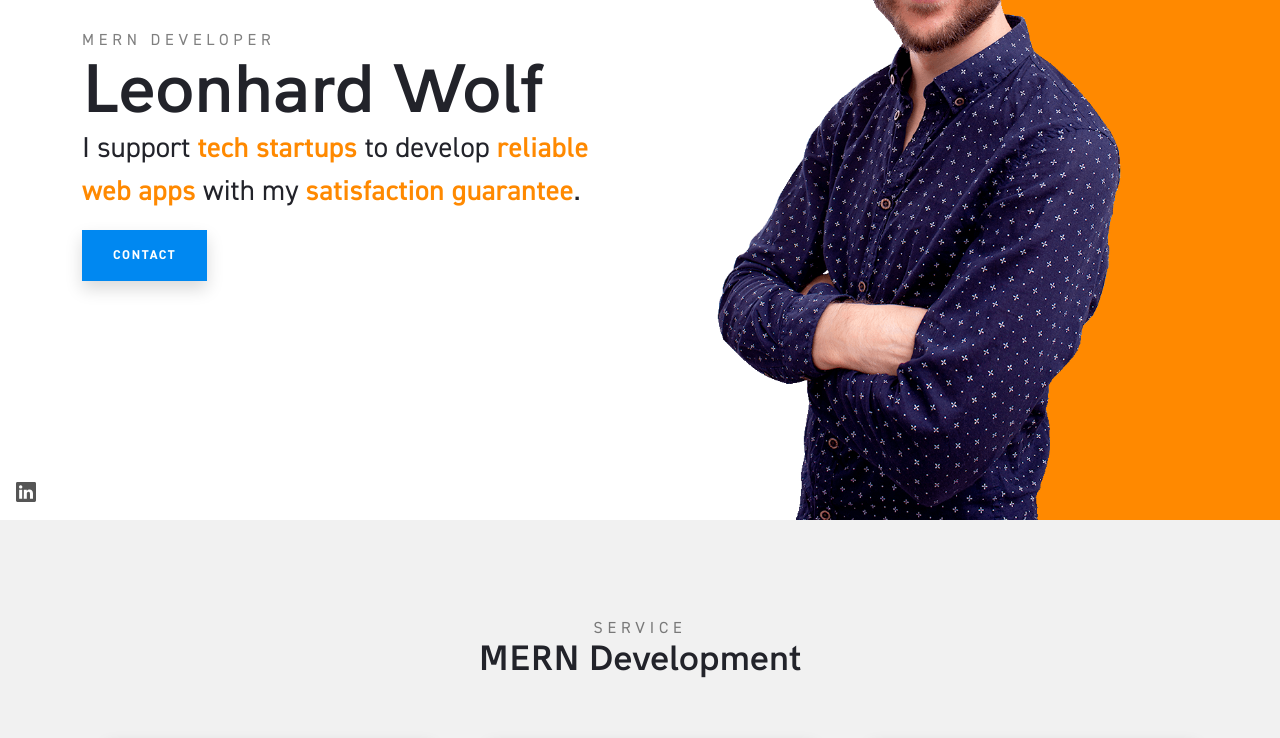
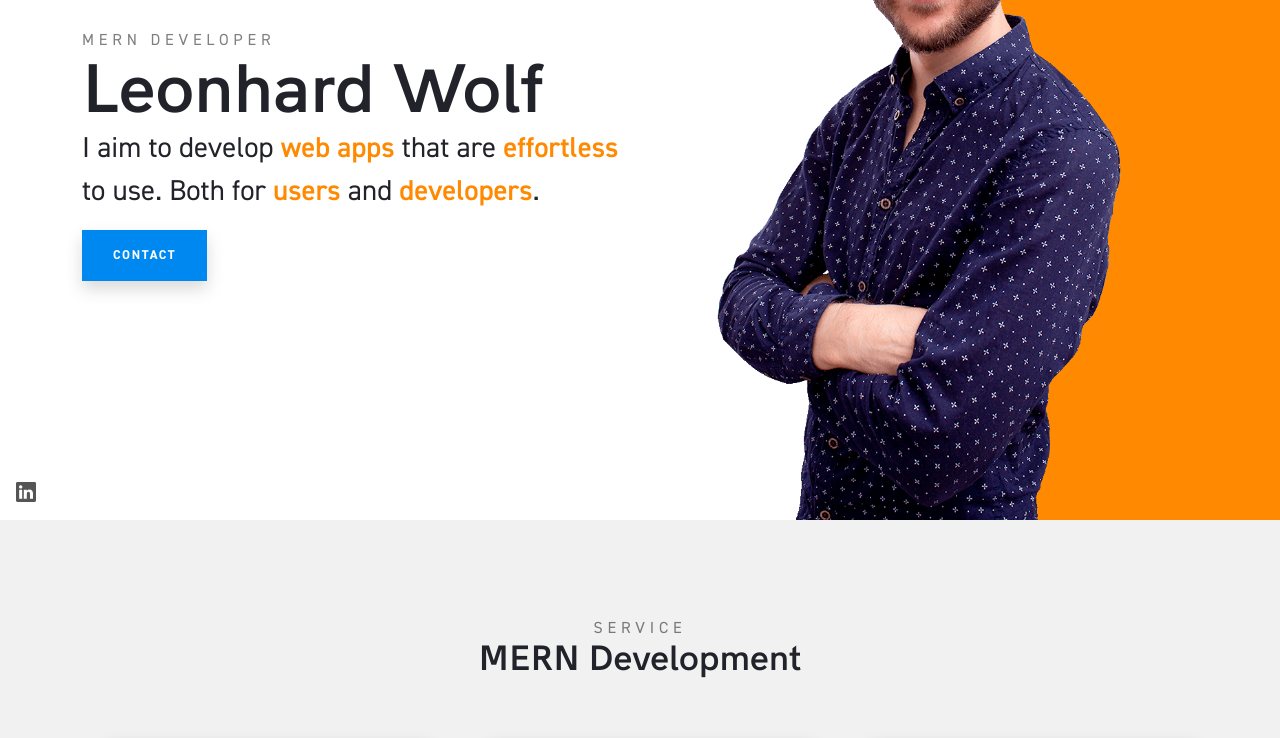
Before and after one commit to LeonhWolf/LWWebdevMarketingWebsite, a React (Create React App) app in the folder web-client/: page / in a window 1280 px wide. Shown: the part 280-1018 px from the top of the page. Built offline with nearby package versions, Linux system fonts and the light colour scheme.

Commit message:
Updated texts to focus on employment.

```diff
--- a/web-client/src/i18n/de.ts
+++ b/web-client/src/i18n/de.ts
@@ -26,22 +26,24 @@ const hero: IHero = {
   bigTitle: "Leonhard Wolf",
   contactButtonText: "Kontakt",
   bodyText: {
-    plain1: "Ich unterstütze",
-    bold1: "Tech Startups",
-    plain2: "bei der Entwicklung",
-    bold2: "zuverlässiger Web Apps",
-    plain3: "durch meine",
-    bold3: "Zufriedenheitsgarantie",
+    plain1: "Mein Ziel ist es, ",
+    bold1: "Web Apps",
+    plain2: " zu entwickeln, die ",
+    bold2: "intuitiv",
+    plain3: " zu verwenden sind. Sowohl für ",
+    bold3: "Nutzer",
+    plain4: " als auch für ",
+    bold4: "Entwickler",
   },
 };
 
 const service: IService = {
   smallTitle: "Service",
   bigTitle: "MERN Entwicklung",
-  satisfactionGuarantee: {
-    title: "Zufriedenheitsgarantie",
+  effortlessWebApps: {
+    title: "Intuitive Web-Apps",
     bodyText:
-      "Ich bin davon überzeugt, dass qualitativ hochwertige Software das Fundament für erfolgreiche SaaS/PaaS Unternehmen ist. Deshalb entscheiden der Kunde und ich zusammen, wann meine Arbeit den angestrebten Standard erreicht hat.",
+      "Ich bin davon überzeugt, dass qualitativ hochwertige Software das Fundament für erfolgreiche SaaS/PaaS Unternehmen ist. Deshalb ist mein Fokus sowohl Testing und Verbesserung der UX, als auch Clean Code.",
   },
   frontEndDevelopment: {
     title: "Front-End Entwicklung",
@@ -163,7 +165,7 @@ const references: IReferences = {
 
 const about: IAbout = {
   title: "Erfolgreiche Web Apps zusammen entwickeln!",
-  bodyText: `Ein hoher Standard ist eine Voraussetzung, die ich an meine eigene Arbeit stelle. Diese "Leidenschaft für Präzision" ist mir persönlich wichtig. Ich möchte die Bedürfnisse meiner Kunden verstehen, um eine Web App liefern zu können, welche eben diese Ansprüche voll erfüllt. Ein professioneller und offener Umgang ist selbstverständlich.`,
+  bodyText: `Ein hoher Standard ist eine Voraussetzung, die ich an meine eigene Arbeit stelle. Diese "Leidenschaft für Präzision" ist mir persönlich wichtig. Ich möchte die Anforderungen an Software verstehen, um eine Web-App liefern zu können, welche eben diese Ansprüche voll erfüllt. Ein professioneller und offener Umgang ist selbstverständlich.`,
 };
 
 const modalContact: IModalContact = {
--- a/web-client/src/i18n/en.ts
+++ b/web-client/src/i18n/en.ts
@@ -26,22 +26,24 @@ const hero: IHero = {
   bigTitle: "Leonhard Wolf",
   contactButtonText: "Contact",
   bodyText: {
-    plain1: "I support",
-    bold1: "tech startups",
-    plain2: "to develop",
-    bold2: "reliable web apps",
-    plain3: "with my",
-    bold3: "satisfaction guarantee",
+    plain1: "I aim to develop ",
+    bold1: "web apps",
+    plain2: " that are ",
+    bold2: "effortless",
+    plain3: " to use. Both for ",
+    bold3: "users",
+    plain4: " and ",
+    bold4: "developers",
   },
 };
 
 const service: IService = {
   smallTitle: "Service",
   bigTitle: "MERN Development",
-  satisfactionGuarantee: {
-    title: "Satisfaction Guarantee",
+  effortlessWebApps: {
+    title: "Effortless Web Apps",
     bodyText:
-      "I am convinced that SaaS/PaaS business success is grounded on great quality software. So I won't cut corners. The client and me decide together when my work has reached the standard we strive for.",
+      "I am convinced that SaaS/PaaS business success is grounded on great-quality software. So I focus on testing code and improving UX as well as writing clean code.",
   },
   frontEndDevelopment: {
     title: "Front-End Development",
@@ -164,7 +166,7 @@ const references: IReferences = {
 
 const about: IAbout = {
   title: "Let's build successful web apps together!",
-  bodyText: `A high standard is a requirement I set for my own work. This "passion for precision" is something that is of importance for myself. I want to understand my client's needs and do my best to meet them fully. A professional and open way of communicating goes without saying.`,
+  bodyText: `A high standard is a requirement I set for my own work. This "passion for precision" is something that is of importance for myself. I want to understand the software requirements and do my best to meet them fully. A professional and open way of communicating goes without saying.`,
 };
 
 const modalContact: IModalContact = {
--- a/web-client/src/views/Home/sections/Hero.tsx
+++ b/web-client/src/views/Home/sections/Hero.tsx
@@ -90,22 +90,28 @@ function Hero() {
                 </h1>
                 <div id={css["hero-description-text"]}>
                   <span className={css["hero-regular-text"]}>
-                    {t("hero.bodyText.plain1") + " "}
+                    {t("hero.bodyText.plain1")}
                   </span>
                   <span className={css["hero-bold-text"]}>
-                    {t("hero.bodyText.bold1") + " "}
+                    {t("hero.bodyText.bold1")}
                   </span>
                   <span className={css["hero-regular-text"]}>
-                    {t("hero.bodyText.plain2") + " "}
+                    {t("hero.bodyText.plain2")}
                   </span>
                   <span className={css["hero-bold-text"]}>
-                    {t("hero.bodyText.bold2") + " "}
+                    {t("hero.bodyText.bold2")}
                   </span>
                   <span className={css["hero-regular-text"]}>
-                    {t("hero.bodyText.plain3") + " "}
+                    {t("hero.bodyText.plain3")}
                   </span>
                   <span className={css["hero-bold-text"]}>
                     {t("hero.bodyText.bold3")}
+                  </span>
+                  <span className={css["hero-regular-text"]}>
+                    {t("hero.bodyText.plain4")}
+                  </span>
+                  <span className={css["hero-bold-text"]}>
+                    {t("hero.bodyText.bold4")}
                   </span>
                   <span className={css["hero-regular-text"]}>.</span>
                 </div>
--- a/web-client/src/views/Home/sections/Service.tsx
+++ b/web-client/src/views/Home/sections/Service.tsx
@@ -22,8 +22,8 @@ function Service() {
         />
         <div id={css["cards-wrapper"]}>
           <Card
-            title={t("service.satisfactionGuarantee.title")}
-            bodyText={t("service.satisfactionGuarantee.bodyText")}
+            title={t("service.effortlessWebApps.title")}
+            bodyText={t("service.effortlessWebApps.bodyText")}
             titleColor="#0088F1"
             topIconColor="#0088F1"
             topIconPath={rocketIcon}
```
Also changed, not shown: web-client/src/i18n/index.types.ts (+4 -13 lines), 1 other file (tests, documents, lock files or other folders).
